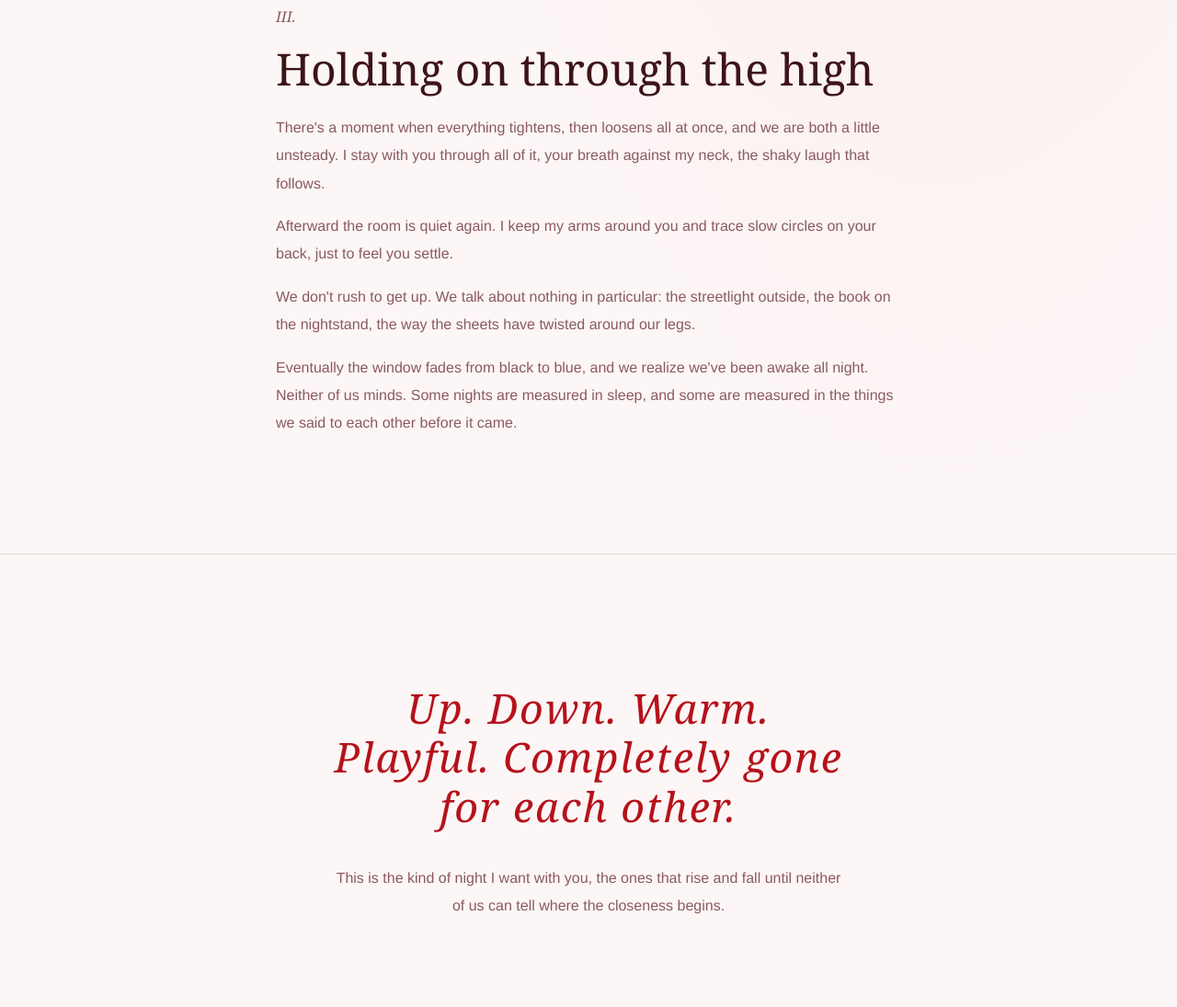
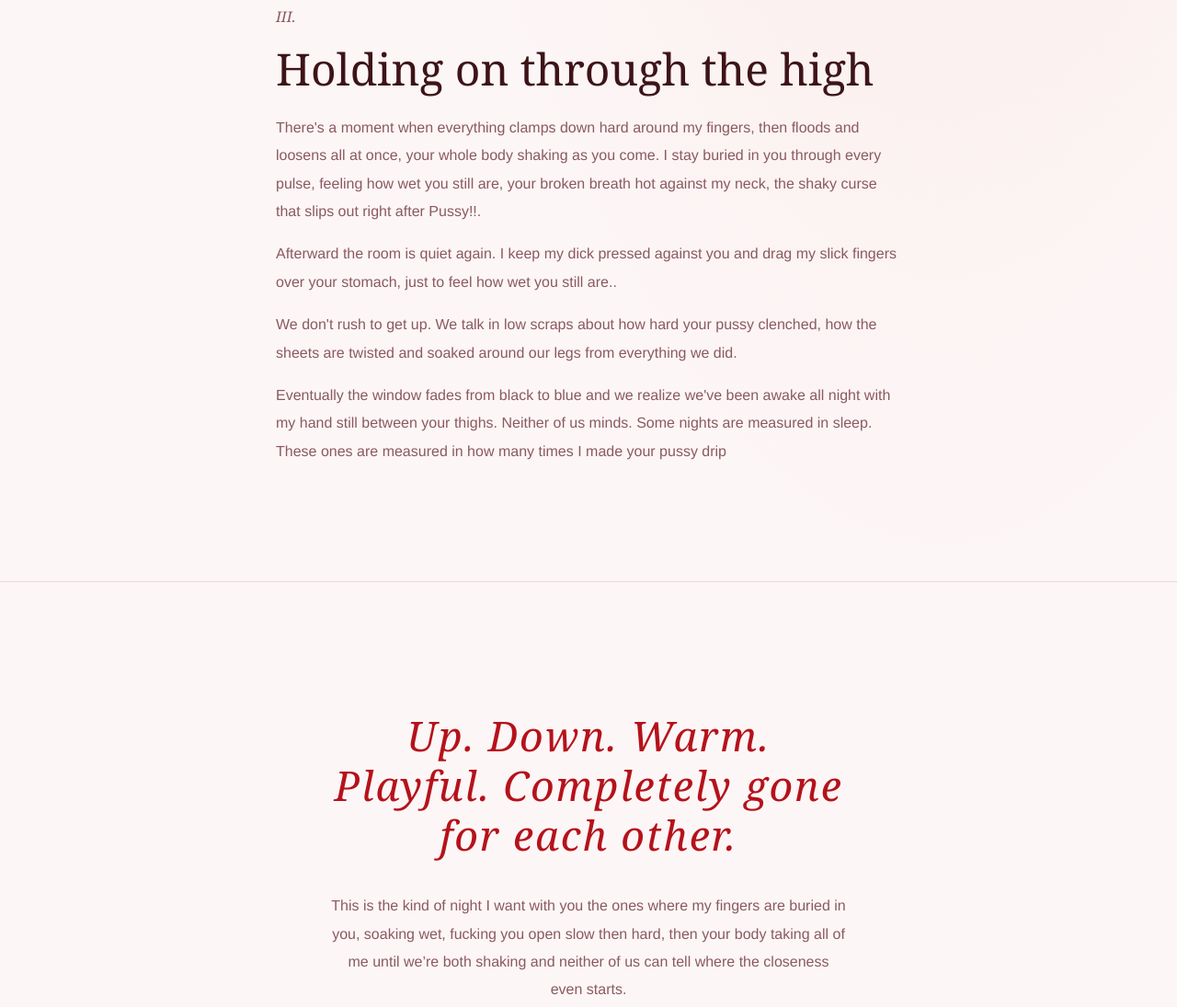
Before and after one commit to Yes-sirr-um/wrong, a plain HTML site: page index.html in a window 1280 px wide. Shown: the part 3098-4193 px from the top of the page at 92% size. Drawn offline with Linux system fonts and the light colour scheme.

Commit message:
Revise chapter content in index.html

```diff
--- a/index.html
+++ b/index.html
@@ -403,16 +403,16 @@
       <div class="reveal" style="grid-column: 1 / -1; max-width: 680px; margin: 0 auto;">
         <p class="chapter-num">III.</p>
         <h2>Holding on through the high</h2>
-        <p>There's a moment when everything tightens, then loosens all at once, and we are both a little unsteady. I stay with you through all of it, your breath against my neck, the shaky laugh that follows.</p>
-        <p>Afterward the room is quiet again. I keep my arms around you and trace slow circles on your back, just to feel you settle.</p>
-        <p>We don't rush to get up. We talk about nothing in particular: the streetlight outside, the book on the nightstand, the way the sheets have twisted around our legs.</p>
-        <p>Eventually the window fades from black to blue, and we realize we've been awake all night. Neither of us minds. Some nights are measured in sleep, and some are measured in the things we said to each other before it came.</p>
+        <p>There's a moment when everything clamps down hard around my fingers, then floods and loosens all at once, your whole body shaking as you come. I stay buried in you through every pulse, feeling how wet you still are, your broken breath hot against my neck, the shaky curse that slips out right after Pussy!!.</p>
+        <p>Afterward the room is quiet again. I keep my dick pressed against you and drag my slick fingers over your stomach, just to feel how wet you still are..</p>
+        <p>We don't rush to get up. We talk in low scraps about how hard your pussy clenched, how the sheets are twisted and soaked around our legs from everything we did.</p>
+        <p>Eventually the window fades from black to blue and we realize we've been awake all night with my hand still between your thighs. Neither of us minds. Some nights are measured in sleep. These ones are measured in how many times I made your pussy drip</p>
       </div>
     </section>
 
     <section class="closing reveal">
       <p class="words">Up. Down. Warm. Playful. Completely gone for each other.</p>
-      <p>This is the kind of night I want with you, the ones that rise and fall until neither of us can tell where the closeness begins.</p>
+      <p>This is the kind of night I want with you the ones where my fingers are buried in you, soaking wet, fucking you open slow then hard, then your body taking all of me until we’re both shaking and neither of us can tell where the closeness even starts.</p>
     </section>
   </div>
 
```
